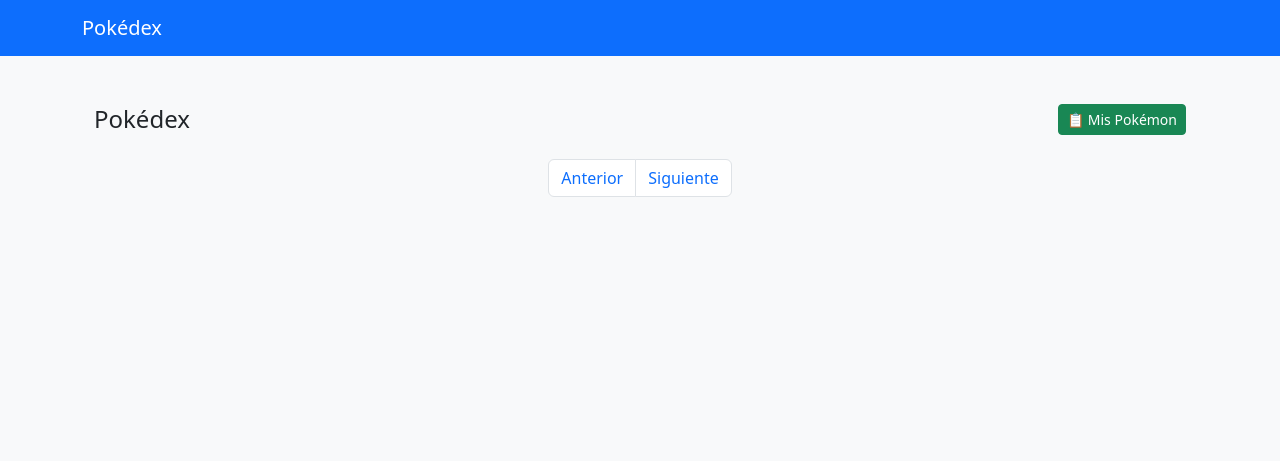
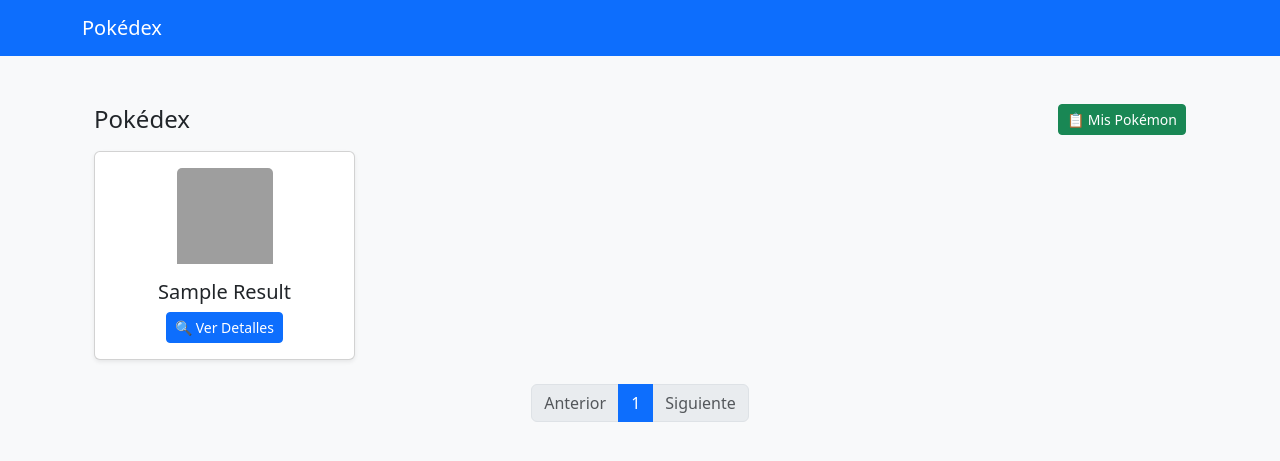
Before and after one commit to Darkspace-45/PokemonDex, a Django app: page / in a window 1280 px wide. Shown: the top 461 px of the page. Run offline with Django 4.2, Linux system fonts and the light colour scheme; tables that the repository leaves empty hold one stand-in row (values such as "Sample post"); a database or web service that is not in the repository returns one stand-in record (values such as "Sample title"); data that the repository does not hold is empty; grey boxes are pictures that could not be loaded.

Commit message:
pokemon api (ACTUALIZADO Y CORREGIDO)

```diff
--- a/pokedex/templates/pokedex/index.html
+++ b/pokedex/templates/pokedex/index.html
@@ -20,7 +20,7 @@
                 alt="{{ pokemon.name }}" style="width:96px; height:96px;">
           <div class="card-body">
             <h5 class="card-title text-capitalize">{{ pokemon.name }}</h5>
-            <a href="{% url 'pokedex:pokemon_detail' p.id %}" class="btn btn-primary btn-sm">🔍 Ver Detalles</a>
+            <a href="{% url 'pokedex:pokemon_detail' pokemon.name %}" class="btn btn-primary btn-sm">🔍 Ver Detalles</a>
           </div>
         </div>
       </div>
@@ -30,20 +30,26 @@
 <!-- Paginación -->
 <nav aria-label="Paginación" class="mt-4">
   <ul class="pagination justify-content-center">
+    <!-- Botón Anterior -->
     <li class="page-item {% if page <= 1 %}disabled{% endif %}">
       <a class="page-link" href="?page={{ page|add:-1 }}">Anterior</a>
     </li>
 
+    <!-- Mostrar la página actual y las siguientes dos páginas -->
     {% for pagenum in pages %}
+      {% if pagenum >= page and pagenum < page|add:3 %}
         <li class="page-item {% if pagenum == page %}active{% endif %}">
           <a class="page-link" href="?page={{ pagenum }}">{{ pagenum }}</a>
         </li>
+      {% endif %}
     {% endfor %}
 
+    <!-- Botón Siguiente -->
     <li class="page-item {% if page >= total_pages %}disabled{% endif %}">
       <a class="page-link" href="?page={{ page|add:1 }}">Siguiente</a>
     </li>
   </ul>
 </nav>
+
 </div>
 {% endblock %}
--- a/pokedex/urls.py
+++ b/pokedex/urls.py
@@ -5,7 +5,7 @@ app_name = 'pokedex'
 
 urlpatterns = [
     path('', views.index, name='index'),
-    path('lista', views.pokemon_list, name='pokemon_list'),
+    path('lista/', views.pokemon_list, name='pokemon_list'),
     path('detalle/<str:name>/', views.pokemon_detail, name='pokemon_detail'),
     path('nuevo/', views.pokemon_create, name='pokemon_create'),
     path('editar/<int:pk>/', views.pokemon_update, name='pokemon_update'),
--- a/pokedex/views.py
+++ b/pokedex/views.py
@@ -12,7 +12,43 @@ PAGE_SIZE = 20
 # ---------------------------
 
 def index(request):
-    return render(request, 'pokedex/index.html')
+    try:
+        page = int(request.GET.get('page', '1'))
+        if page < 1:
+            page = 1
+    except ValueError:
+        page = 1
+
+    offset = (page - 1) * PAGE_SIZE
+    url = f"{POKEAPI_BASE}/pokemon?limit={PAGE_SIZE}&offset={offset}"
+
+    resp = requests.get(url, timeout=10)
+    if resp.status_code != 200:
+        return render(request, 'pokedex/index.html', {'error': 'No se pudo obtener la lista de pokemones.'})
+
+    data = resp.json()
+    results = data.get('results', [])
+    total = data.get('count', 0)
+    total_pages = math.ceil(total / PAGE_SIZE)
+
+    pokemons = []
+    for r in results:
+        name = r['name']
+        pokemon_id = r['url'].rstrip('/').split('/')[-1]
+        image = f"https://raw.githubusercontent.com/PokeAPI/sprites/master/sprites/pokemon/{pokemon_id}.png"
+        pokemons.append({'name': name, 'id': pokemon_id, 'image': image})
+
+    pages = range(1, total_pages + 1)
+
+    context = {
+        'pokemons': pokemons,
+        'page': page,
+        'total_pages': total_pages,
+        'pages': pages,
+        'page_size': PAGE_SIZE,
+    }
+    return render(request, 'pokedex/index.html', context)
+
 
 def pokemon_list(request):
     try:
```
Also changed, not shown: pokedex/migrations/0003_remove_pokemon_image.py (added). Lines whose indentation alone changed are shown as unchanged.
